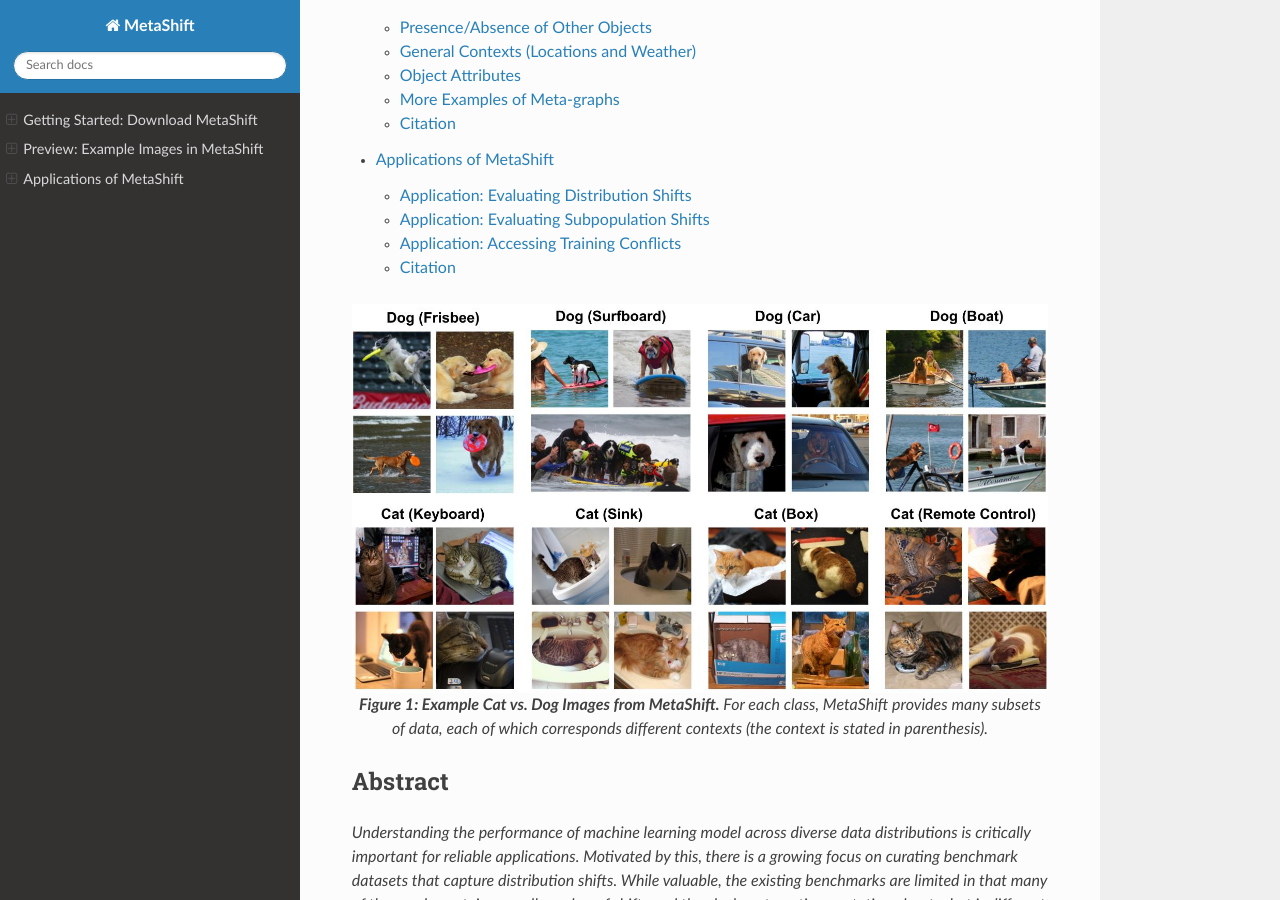
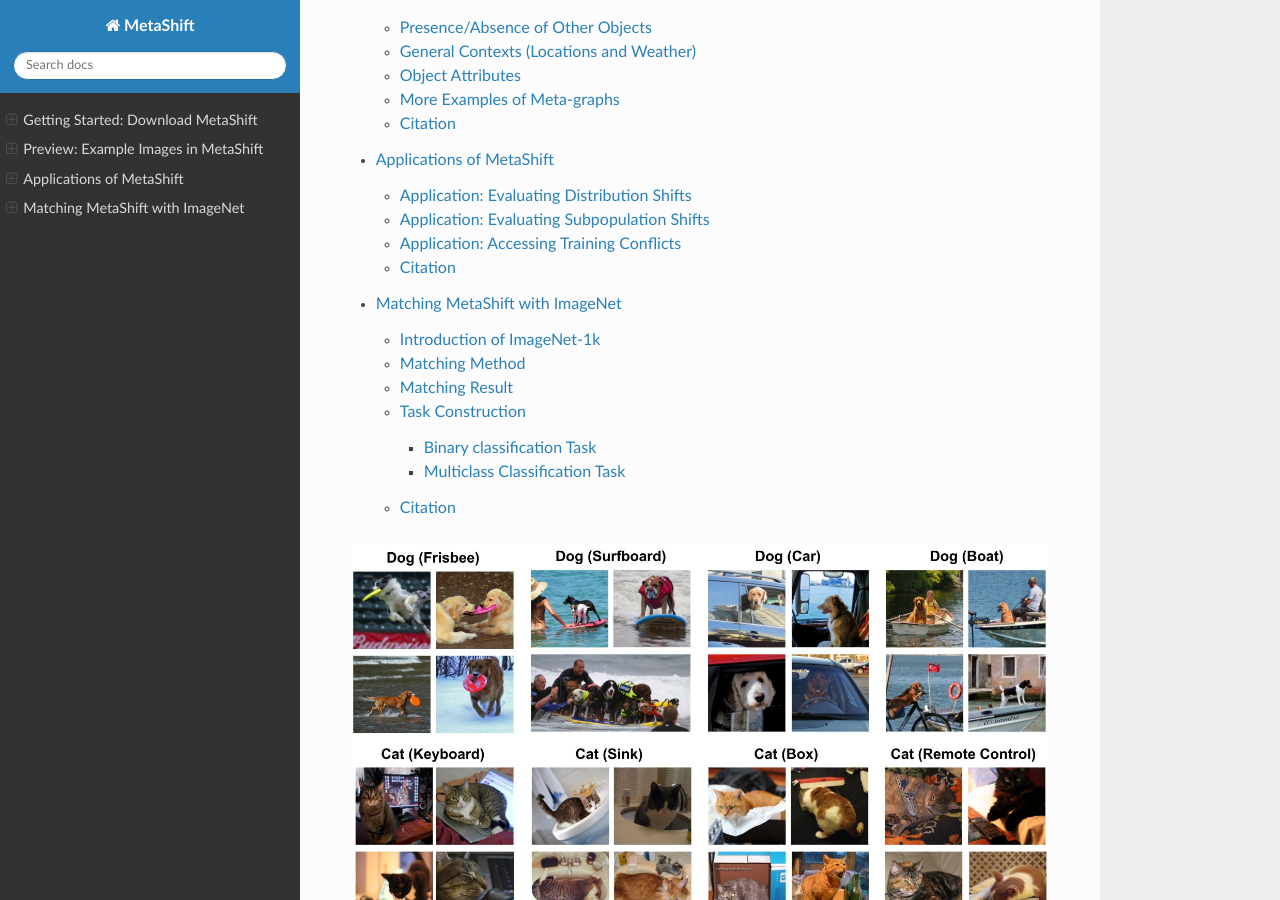
Before and after one commit to Weixin-Liang/MetaShift, a Sphinx documentation site: the page built from docs/index.rst, in a window 1280 px wide and 900 px high, scrolled down 1115 px. Built offline with Sphinx 7.4.7 and the Read the Docs theme 2.0.0, drawn with Linux system fonts in a browser that asks for light colours; nearby versions of some CDN libraries; library files that are not in the unit come from our copies; some of the changed lines change nothing that is shown.

Commit message:
matching metashift to imagenet

```diff
--- a/docs/index.rst
+++ b/docs/index.rst
@@ -42,6 +42,7 @@
    sub_pages/download_MetaShift
    sub_pages/example_images
    sub_pages/applications
+   sub_pages/matching_to_ImageNet
 
 
 .. figure:: ./figures/MetaShift-Examples.jpg
--- /dev/null
+++ b/docs/sub_pages/matching_to_ImageNet.rst
@@ -0,0 +1,97 @@
+Matching MetaShift with ImageNet
+============================================
+
+Welcome! This is the project website of our paper: `MetaShift: A Dataset of Datasets for Evaluating Contextual Distribution Shifts and Training Conflicts <https://openreview.net/forum?id=MTex8qKavoS>`__ (ICLR 2022).
+`[PDF] <https://arxiv.org/abs/2202.06523>`__
+`[Video] <https://recorder-v3.slideslive.com/#/share?share=64243&s=4b8a00e2-83f3-4775-879f-70de42374ec6>`__
+`[Slides] <https://drive.google.com/file/d/1PDQSrNQWAJL_cx-KpV1CchUJwk2MgPFC/view?usp=sharing>`__
+
+*Contributed Talk at* `ICML 2022 Workshop on Shift happens: Crowdsourcing metrics and test datasets beyond ImageNet <https://shift-happens-benchmark.github.io/>`_
+
+Given that MetaShift is a flexible framework to generate a large number of
+real-world distribution shifts that are well-annotated and controlled,
+we can use it to construct a new dataset of specific classes and subpopulations.
+
+Introduction of ImageNet-1k
+--------------------------------------------------
+ImageNet is an image database organized according to the WordNet hierarchy,
+in which each node of the hierarchy is depicted by hundreds and thousands of images.
+The full ImageNet contains 60,942 nodes, while the 1,000 ImageNet classes contains
+only 2,155 nodes.
+(Refer to `ImageNet-1k class hierarchy <https://observablehq.com/@mbostock/imagenet-hierarchy>`_)
+
+
+
+Matching Method
+--------------------------------------------------
+We use `wordnet <https://www.nltk.org/howto/wordnet.html>`_ to do the matching.
+
+For each meta-data tag of the classes and the subsets of the context as well as the attributes,
+we search in the ImageNet-1k hierarchy to find if it has the label with the same wordnet id.
+The meta-data tag in MetaShift may represent a greater domain than the leaf nodes of the ImageNet hierarchy,
+for example, MetaShift has only one general *"cat"* class, while the ImageNet *"domestic cat"* and *"wildcat"*
+under the *"cat"* hierarchy, and each kind of cat also has several different breeds.
+In the matching procedure, all breeds under *"cat"* hierarchy will be matched to *"cat"* class in MetaShift.
+
+**Check Coverage**
+
+To verify the coverage of the generated dataset over the ImageNet-1k, we count in the
+following methodology: for each meta-data of the matched version of MetaShift, we locate the tags
+in the ImageNet hierarchy. If it is a non-leaf node, then mark all of its leaf nodes, otherwise mark the
+leaf node itself.
+
+
+
+
+Matching Result
+--------------------------------------------------
+Originally, the MetaShift contains a collection of *12,868* sets of natural images across *410* classes.
+After matching, we selected *5,040* sets of images across *261* classes, where each tag of it can
+be found in the ImageNet-1k dataset. The matched version covers *867* out of 1,000 classes in ImageNet-1k.
+Each class in the ImageNet-matched MetaShift contains *2301.6* images on average, and *19.3* subsets capturing images in different contexts.
+The unmatched portions of our datasets can be potentially used for OOD (out-of-distribution) detection, and we will delay it in future work.
+
+.. figure:: https://user-images.githubusercontent.com/67904087/179450229-8ed0bfdd-ea0b-404d-9c34-659e2a96d7d8.png
+   :width: 100 %
+   :align: center
+   :alt:
+
+Task Construction
+--------------------------------------------------
+The 261 classes over 5,040 sets of images provide enumerable options for task construction.
+
+Binary classification Task
+^^^^^^^^^^^^^^^^^^^^^^^^^^^^^^^^
+We can select two classes of the dataset to construct binary classification task. Here we represent a method to construct the tasks with the MetaShift:
+We first filter the classes whose subsets are less than a threshold. For the selected classes, we find the common parent nodes of two classes in the ImageNet hierarchy, which can be used to evaluate their similarities.
+To be specific, if we use *5* as the subsets filtering threshold, and select the pairs of classes who have common parent nodes in the second hierarchy of the ImageNet, we can get *19,024* binary classification tasks as a result.
+
+Multiclass Classification Task
+^^^^^^^^^^^^^^^^^^^^^^^^^^^^^^^^
+The context can have a great impact on the classification because of the difference between it in train and test set.
+In Table 1, we select 5 classes to do evaluation on 3 pre-trained ImageNet models: ResNet18, ResNet50 and VGG 16.
+The accuracy varies drastically across different classes depending on the distribution shifts of the class.
+The classification accuracy of elephant is relatively high since the contexts of elephant images are mostly outdoor
+in both ImageNet and MetaShift. In contrast, the contexts of cat images varies a lot.
+The subsets contain both indoor and outdoor contexts in MetaShift, such as toilet, grass and other heterogeneous contexts,
+which poses great distribution shifts. The lower accuracy of cat classification indicates the ImageNet models' incapability in handling distribution shift.
+
+*Code released in* `shift-happens-benchmark from icml workshop <https://github.com/shift-happens-benchmark/icml-2022>`_
+
+.. figure:: https://user-images.githubusercontent.com/67904087/179453087-c3898dc6-cd32-41c9-909b-fa0b69e1fcae.png
+   :width: 100 %
+   :align: center
+   :alt:
+
+Citation
+--------
+
+.. code-block:: bibtex
+
+   @InProceedings{liang2022metashift,
+   title={MetaShift: A Dataset of Datasets for Evaluating Contextual Distribution Shifts and Training Conflicts},
+   author={Weixin Liang and James Zou},
+   booktitle={International Conference on Learning Representations},
+   year={2022},
+   url={https://openreview.net/forum?id=MTex8qKavoS}
+   }
```
Also changed, not shown: dataset/matching_to_ImageNet/README.md (added), 2 other files.
